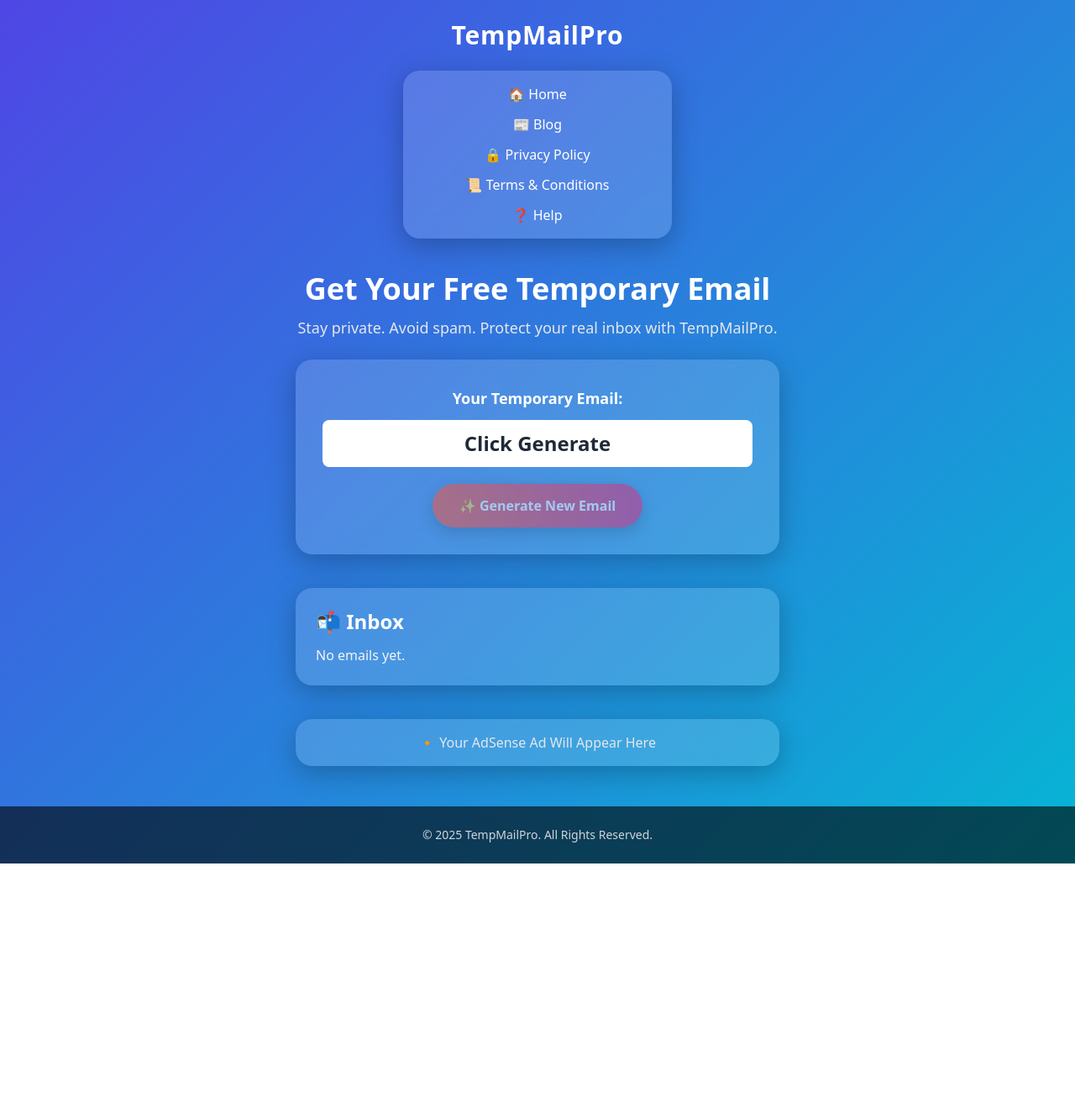
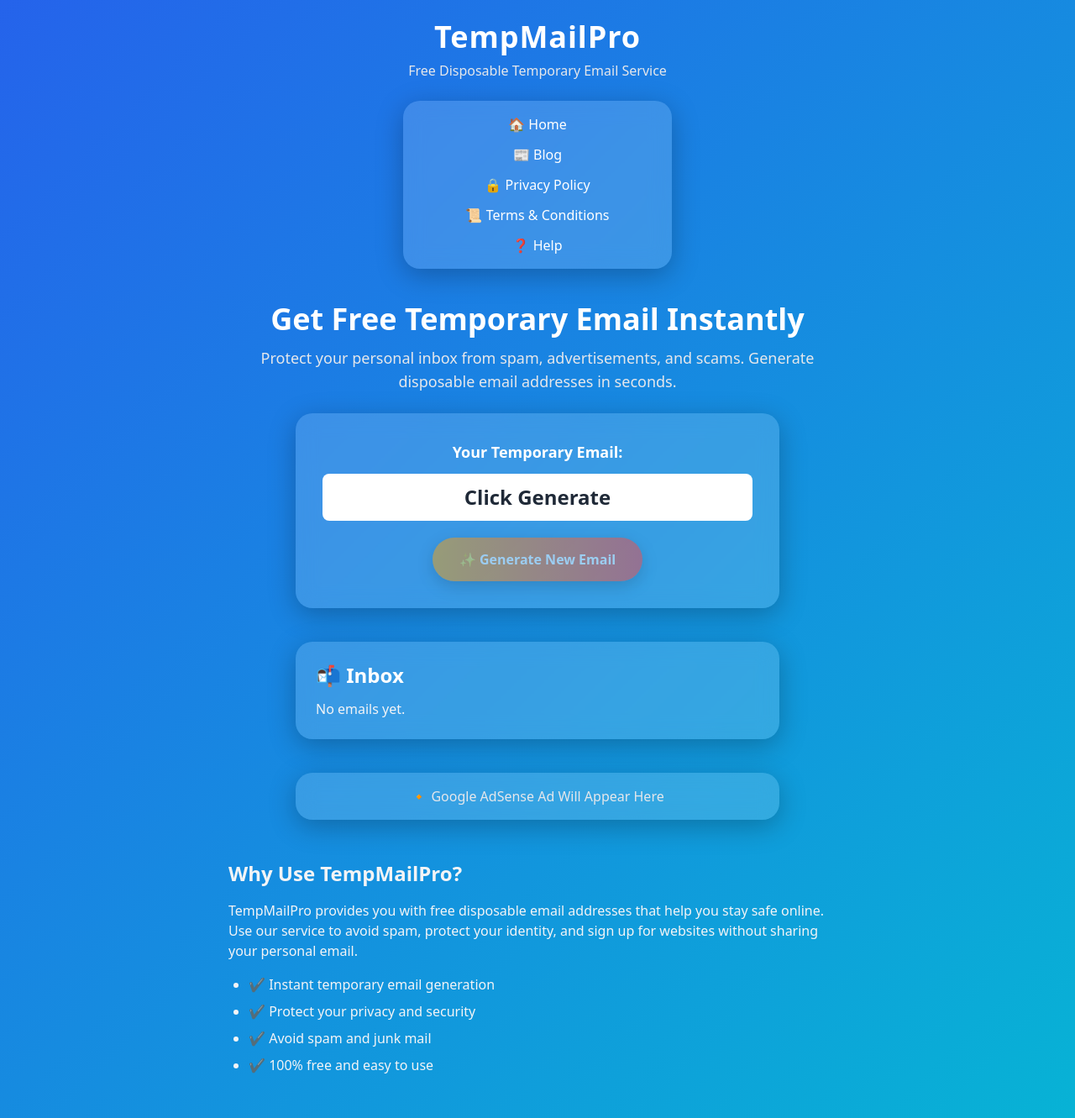
Before and after one commit to pro3207/tempmailpro, a plain HTML site: page index.html in a window 1280 px wide. Shown: the top 1331 px of the page at 84% size. Before the commit the page ends 1028 px from the top, so only its background shows below. Drawn offline with nearby package versions, Linux system fonts and the light colour scheme.

Commit message:
Update index.html

```diff
--- a/index.html
+++ b/index.html
@@ -1,14 +1,15 @@
 <!DOCTYPE html>
 <html lang="en">
 <head>
-  <meta charset="UTF-8">
-  <meta name="viewport" content="width=device-width, initial-scale=1.0">
-  <title>TempMailPro - Free Disposable Email</title>
-  <meta name="description" content="Generate free temporary email instantly with TempMailPro. Protect your privacy, avoid spam, and use disposable email addresses online.">
+  <meta charset="UTF-8" />
+  <meta name="viewport" content="width=device-width, initial-scale=1.0" />
+  <title>TempMailPro - Free Disposable Temporary Email</title>
+  <meta name="description" content="Generate free disposable temporary email addresses instantly with TempMailPro. Protect your privacy, avoid spam, and keep your inbox clean." />
+  <meta name="keywords" content="temporary email, temp mail, disposable email, spam protection, free email, secure email" />
   <link href="https://cdn.jsdelivr.net/npm/tailwindcss@2.2.19/dist/tailwind.min.css" rel="stylesheet">
   <style>
     body {
-      background: linear-gradient(135deg, #4f46e5, #06b6d4);
+      background: linear-gradient(135deg, #2563eb, #06b6d4); /* Blue-Cyan gradient */
       min-height: 100vh;
     }
     .glass {
@@ -18,7 +19,7 @@
       box-shadow: 0 8px 32px rgba(0,0,0,0.25);
     }
     .btn-main {
-      background: linear-gradient(90deg, #ff512f, #dd2476);
+      background: linear-gradient(90deg, #f59e0b, #ef4444);
       color: white;
       font-weight: bold;
       padding: 14px 32px;
@@ -28,19 +29,20 @@
     }
     .btn-main:hover {
       transform: scale(1.07);
-      background: linear-gradient(90deg, #dd2476, #ff512f);
+      background: linear-gradient(90deg, #ef4444, #f59e0b);
     }
   </style>
 </head>
-<body class="text-white">
+<body class="text-white font-sans">
 
-  <!-- 🔝 Site Title -->
-  <header class="text-center pt-6">
-    <h1 class="text-3xl font-extrabold tracking-wide">TempMailPro</h1>
+  <!-- 🔝 Header -->
+  <header class="text-center py-6">
+    <h1 class="text-4xl font-extrabold tracking-wide">TempMailPro</h1>
+    <p class="text-gray-200 mt-2">Free Disposable Temporary Email Service</p>
   </header>
 
-  <!-- 📌 Navigation (Vertical Links) -->
-  <nav class="glass max-w-xs mx-auto mt-6 p-4 text-center space-y-3">
+  <!-- 📌 Navigation -->
+  <nav class="glass max-w-xs mx-auto p-4 text-center space-y-3">
     <a href="index.html" class="block hover:text-yellow-300">🏠 Home</a>
     <a href="blog.html" class="block hover:text-yellow-300">📰 Blog</a>
     <a href="privacy.html" class="block hover:text-yellow-300">🔒 Privacy Policy</a>
@@ -50,8 +52,8 @@
 
   <!-- 🦸 Hero Section -->
   <section class="text-center pt-10 pb-6 px-4">
-    <h2 class="text-4xl font-bold mb-3">Get Your Free Temporary Email</h2>
-    <p class="text-lg text-gray-200">Stay private. Avoid spam. Protect your real inbox with TempMailPro.</p>
+    <h2 class="text-3xl md:text-4xl font-bold mb-3">Get Free Temporary Email Instantly</h2>
+    <p class="text-lg text-gray-200 max-w-2xl mx-auto">Protect your personal inbox from spam, advertisements, and scams. Generate disposable email addresses in seconds.</p>
   </section>
 
   <!-- 📩 Email Generator -->
@@ -72,9 +74,21 @@
 
     <!-- 📢 Ad Slot -->
     <div class="glass mt-10 max-w-xl mx-auto text-gray-200 text-center p-4">
-      <p>🔸 Your AdSense Ad Will Appear Here</p>
+      <p>🔸 Google AdSense Ad Will Appear Here</p>
     </div>
   </main>
+
+  <!-- 📝 SEO Content Section -->
+  <section class="max-w-3xl mx-auto px-4 py-12 text-gray-100">
+    <h3 class="text-2xl font-bold mb-4">Why Use TempMailPro?</h3>
+    <p class="mb-4">TempMailPro provides you with free disposable email addresses that help you stay safe online. Use our service to avoid spam, protect your identity, and sign up for websites without sharing your personal email.</p>
+    <ul class="list-disc pl-6 space-y-2">
+      <li>✔ Instant temporary email generation</li>
+      <li>✔ Protect your privacy and security</li>
+      <li>✔ Avoid spam and junk mail</li>
+      <li>✔ 100% free and easy to use</li>
+    </ul>
+  </section>
 
   <!-- 🔻 Footer -->
   <footer class="bg-black bg-opacity-60 text-gray-300 py-6 mt-12">
```
